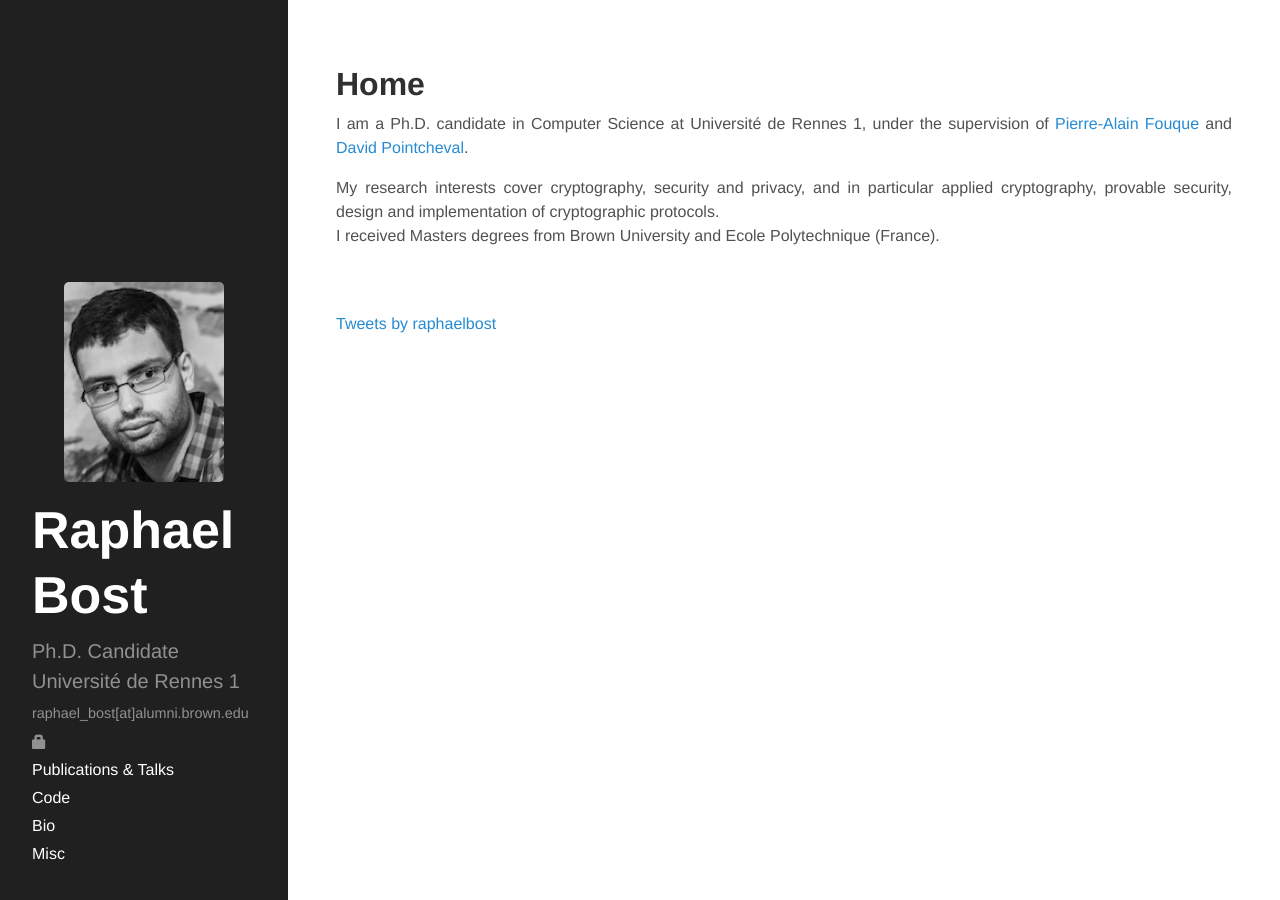
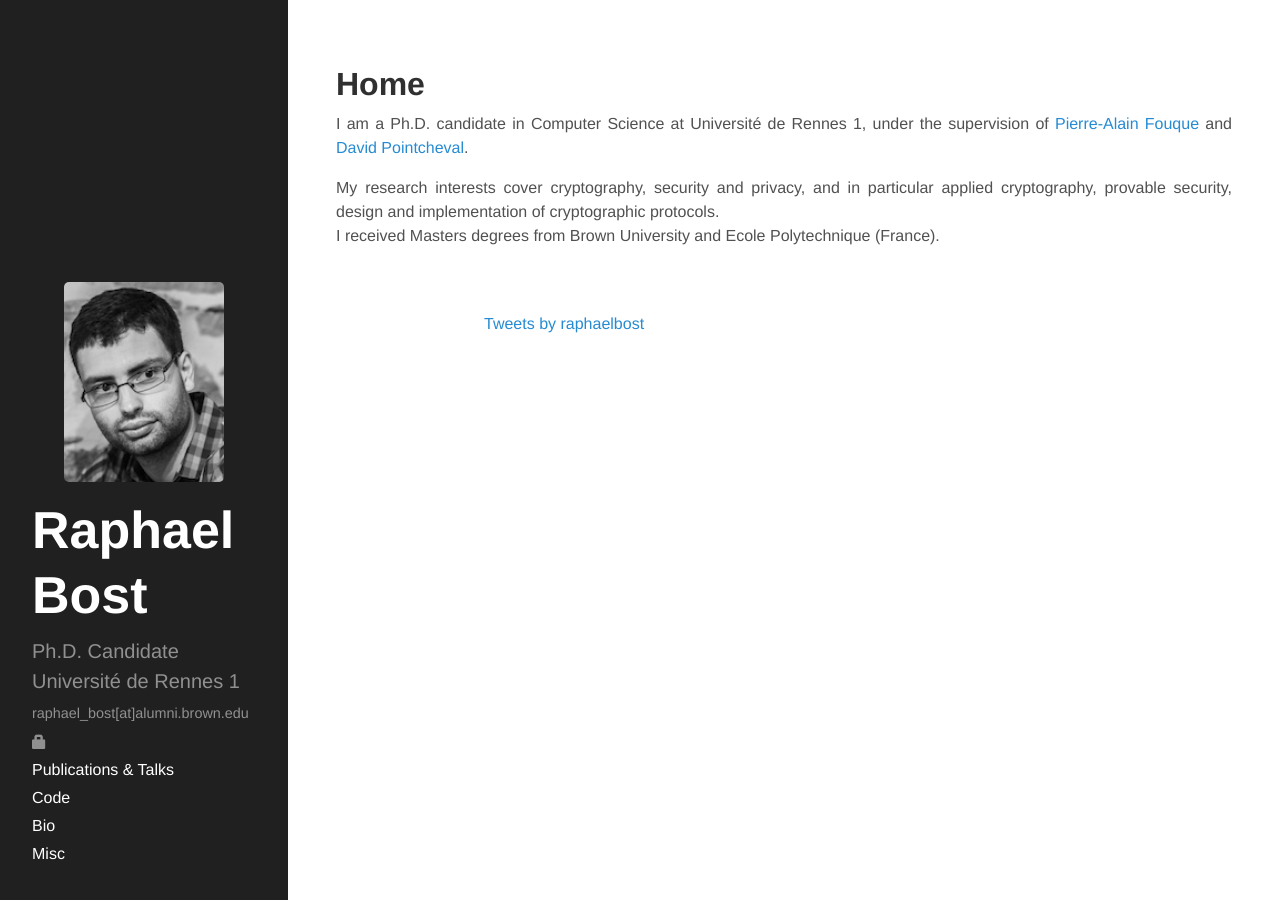
Before and after one commit to rbost/website, a Jekyll site: the page built from index.html, in a window 1280 px wide. Built offline with Jekyll 4.4.1, drawn with Linux system fonts in a browser that asks for light colours; some web fonts are replaced; Markdown is read by kramdown in place of the engine named in the settings; comment, search, counter and statistics services are not loaded.

Commit message:
Not too large Twitter timeline

```diff
--- a/index.html
+++ b/index.html
@@ -16,5 +16,7 @@
 </p>
 <br/>
 <br/>
+<div class="twitter-tm-rb">
 <a class="twitter-timeline" data-dnt="true" data-theme="light" href="https://twitter.com/raphaelbost">Tweets by raphaelbost</a>
 <script async src="//platform.twitter.com/widgets.js" charset="utf-8"></script>
+</div>
--- a/public/css/rb.css
+++ b/public/css/rb.css
@@ -280,3 +280,9 @@
 .pres-venues {
 	margin-left:.5em;
 }
+
+.twitter-tm-rb {
+	max-width:600px;
+    margin-left: auto;
+    margin-right: auto;
+}
```
